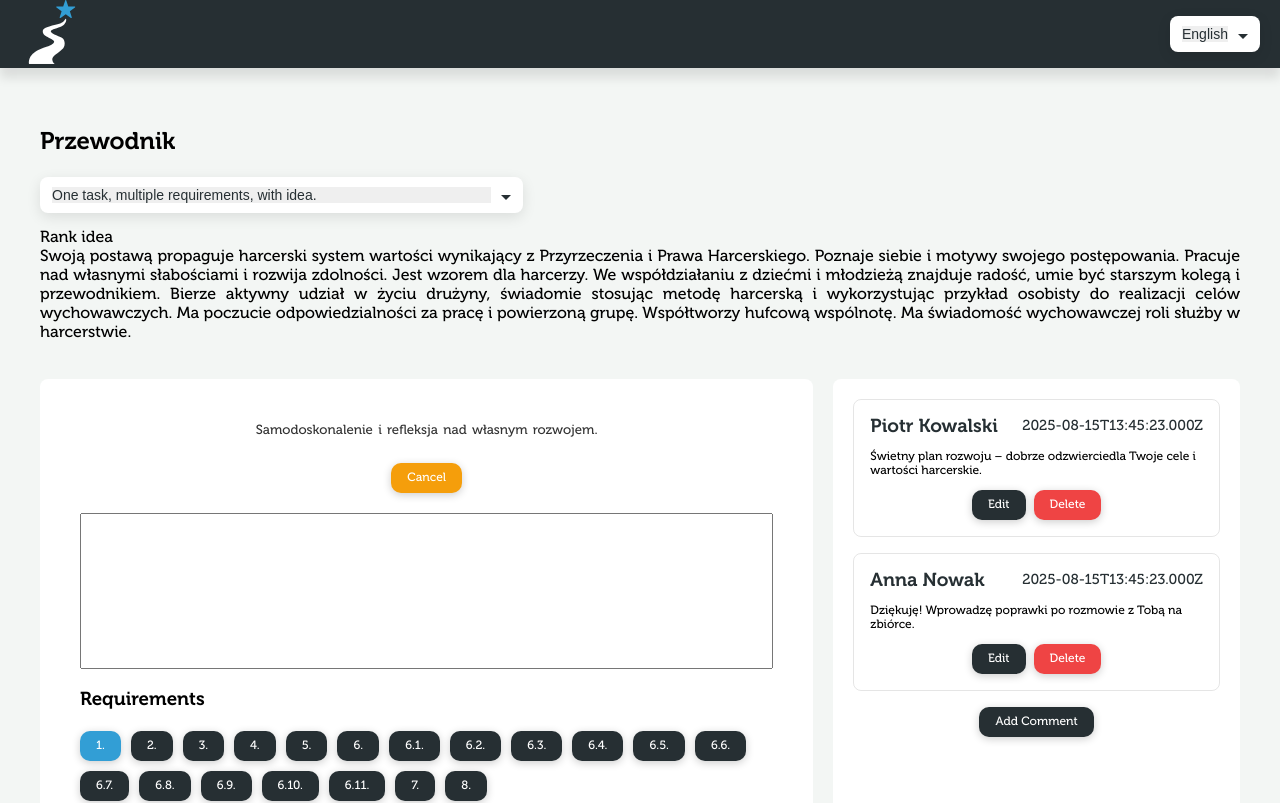
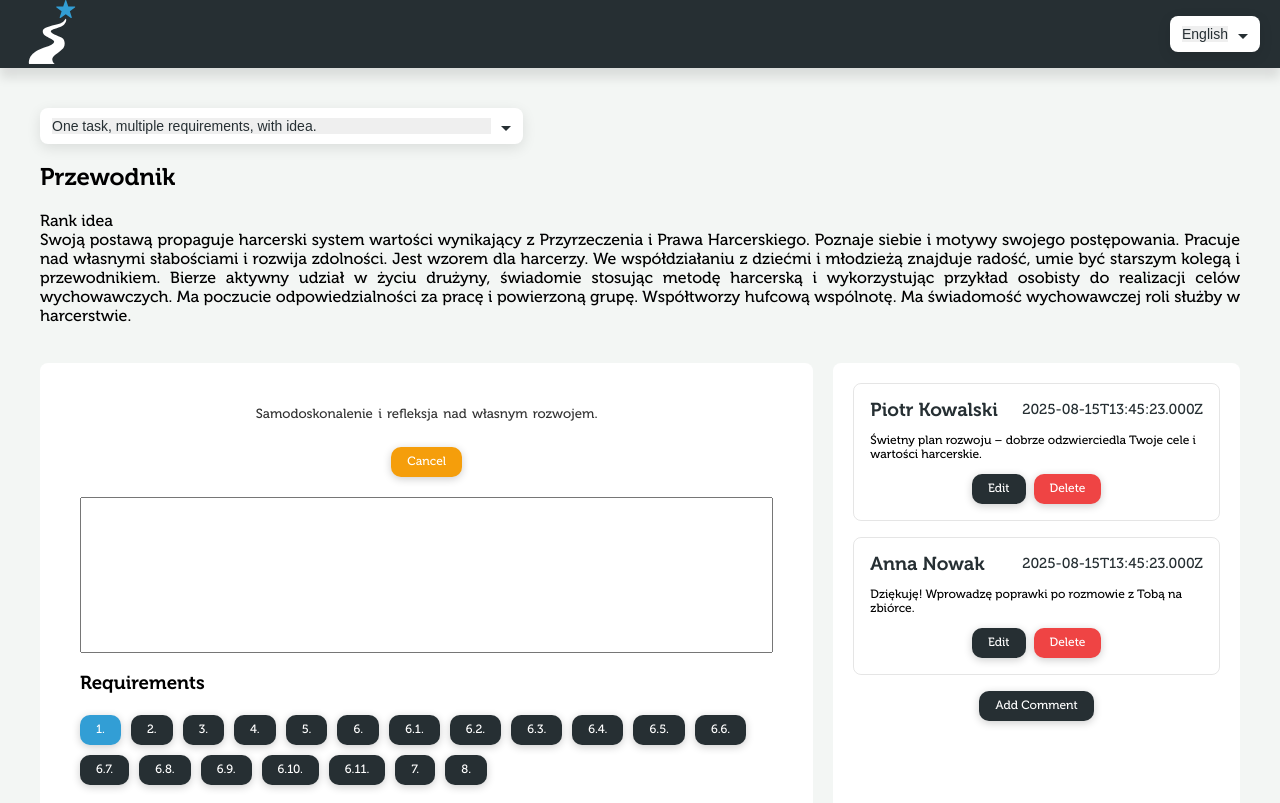
Before and after one commit to JakubGrzegorzewski/road-to-success, a Vue app: page /Advancement in a window 1280 px wide. Shown: the top 803 px of the page. Built offline with nearby package versions, Linux system fonts and the light colour scheme.

Commit message:
feat: refactor rank details and navigation styles for improved layout

```diff
--- a/src/components/Website/NavBarComponent.vue
+++ b/src/components/Website/NavBarComponent.vue
@@ -25,7 +25,7 @@ onMounted(() => {
   <nav>
     <router-link class="" to="/"><img class="nav-logo" src="../../assets/logo.svg" alt="logo"></router-link>
 
-    <div class="nav-buttons">
+    <div class="rank-select-style">
       <div class="text-selection-component">
         <select @change="changeLocale" v-model="currentLocale">
           <option value="en">English</option>
@@ -50,7 +50,7 @@ onMounted(() => {
     width: 64px;
   }
 
-  .nav-buttons {
+  .rank-select-style {
     display: flex;
     align-items: center;
     gap: 20px;
--- a/src/views/AdvancementDetailView.vue
+++ b/src/views/AdvancementDetailView.vue
@@ -26,16 +26,16 @@ function addTask() {
 </script>
 
 <template>
-  <div class="rank-details" v-if="editedRankInProgress">
-    <div class="rank-details-info">
-      <h2>{{ editedRankInProgress.rank.fullName }}</h2>
-      <div class="nav-buttons">
+  <div class="rank" v-if="editedRankInProgress">
+    <div class="rank-details">
+      <div class="rank-select-style">
         <div class="text-selection-component">
           <select v-model="editedRankInProgress.style">
             <option v-for="currentStyle in Style" :value="currentStyle">{{ $t('advancement.style.'+currentStyle) }}</option>
           </select>
         </div>
       </div>
+      <h2>{{ editedRankInProgress.rank.fullName }}</h2>
       <p style="text-align: justify">{{ $t("advancement.idea") }} <br> {{ rankInProgress.rank.idea }}</p>
     </div>
     <RequirementBasedTaskComponent
@@ -81,7 +81,7 @@ function addTask() {
 </template>
 
 <style scoped>
-.rank-details {
+.rank {
   padding: 40px;
   font-family: 'Museo', sans-serif;
   display: flex;
@@ -96,7 +96,7 @@ function addTask() {
   width: 800px;
 }
 
-.nav-buttons {
+.rank-select-style {
   display: flex;
   align-items: center;
   gap: 20px;
```
